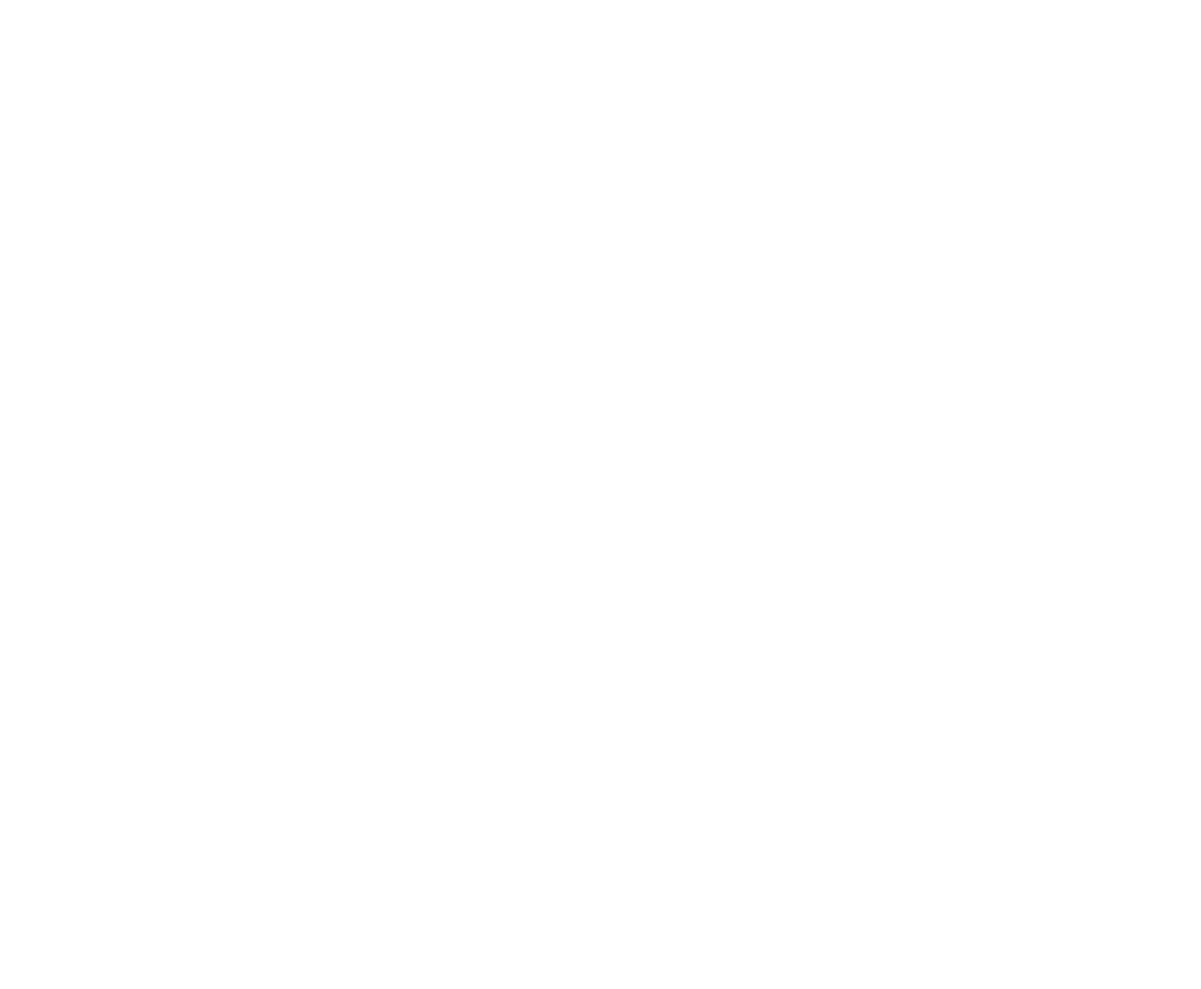
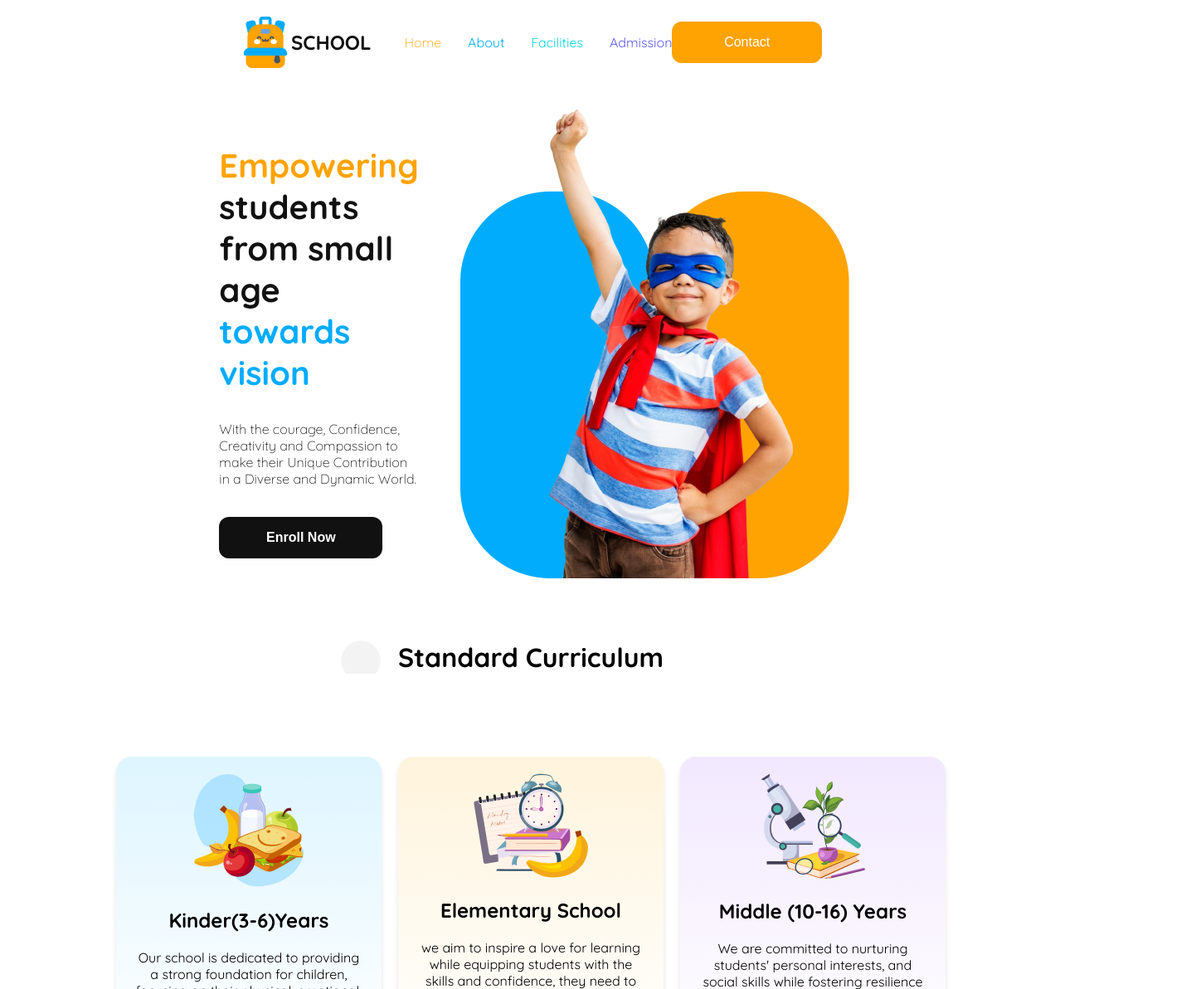
Before and after one commit to isumaiya572/A2-ele-school, a plain HTML site: page index.html in a window 1280 px wide. Shown: the top 1192 px of the page at 83% size, 1448 px wide, since content can reach past the window. Before the commit the page ends 800 px from the top, so only its background shows below. Drawn offline with Linux system fonts and the light colour scheme.

Commit message:
added the navbar-header and standrad curriculm

```diff
--- a/index.html
+++ b/index.html
@@ -6,11 +6,79 @@
     <title>Elementary school</title>
     <link rel="stylesheet" href="style/style.css">
 </head>
-<body>
-    <header>
+<body class="quicksand-font">
+        <nav class="nav-bar container">
+           <div class="main-nav">
+            <img  src="assets/logo.png" alt="logo for school web">
+            <span class="logo-text">SCHOOL</span>
+        </div>
+                <ul class="nav-logo">
+                    <li class="logo-link"><a href="#" class="logo-cls"><span class="cl-1">Home</span> </a></li>
+                    <li class="logo-link"><a href="#" class="logo-cls"><span class="cl-2">About</span></a></li>
+                    <li class="logo-link"><a href="#" class="logo-cls"><span class="cl-3">Facilities</span></a></li>
+                    <li class="logo-link"><a href="#" class="logo-cls"><span class="cl-4">Admission</span></a></li>
+                </ul>
+                <button class="btn-praimary">Contact</button>
+        </nav>
+        <header>
+            <div class="header-section container display-flex">
+                <div class="left-header">
+                   <h2 class="head-title"><span class="color-1">Empowering</span><br>
+                   <span class="color-2"> students from small<br>age</span> <span class="color-3">towards vision</span></h2>
+                   <p class="pera-1">With the courage, Confidence, Creativity and Compassion to
+                     make their Unique Contribution in a Diverse and Dynamic World.</p>
+                     <button class="btn-2">Enroll Now</button>
+                </div>
+                <div class="right-header">
+                      <img src="assets/hero-kids.png" alt="hero-kids">
+                </div>
+            </div>
+        </header>
+    <main>
+        <!-- <h2 class="font-text">Standard Curriculum</h2> -->
+        <div class="card-section container">
+            <h1 class="font-text">Standard Curriculum</h1>
+            <div class="cards-container">
+                <div class="card card-1">
+                    <div class="icon">
+                        <img src="assets/kinder.png" alt="Kinder">
+                    </div>
+                    <h2>Kinder(3-6)Years</h2>
+                    <p> Our school is dedicated to providing a strong foundation for children,
+                         focusing on their physical, emotional, social, and cognitive development.</p>
+                    <a class="read-me-1" href="#">Read More</a>
+                </div>
+                <div class="card card-2">
+                    <div class="icon">
+                        <img src="assets/elementary.png" alt="Elementary">
+                    </div>
+                    <h2>Elementary School</h2>
+                    <p>we aim to inspire a love for learning while equipping students with the skills and confidence,
+                     they need to thrive in an ever-changing world.</p>
+                    <a class="read-me-2" href="#">Read More</a>
+                </div>
+                <div class="card card-3">
+                    <div class="icon">
+                        <img src="assets/middle.png" alt="Middle">
+                    </div>
+                    <h2>Middle (10-16) Years</h2>
+                    <p>We are committed to nurturing students'
+                     personal interests, and social skills while fostering resilience and independence.</p>
+                    <a class="read-me-3" href="#">Read More</a>
+                </div>
+           </div>
+           <!-- unsing unicode/ special charecter for button  -->
+           <div class="navigation">
+            <button class="left">&#10094</button>
+            <button class="right">&#10095</button>
+        </div>
+            <section>
+                <h1 class="font-text">Our Stories</h1>
+                <div class="img-11">
+                    <img src="assets/bg.png" alt="background image">
+                </div>
+            </section>
 
-    </header>
-    <main>
 
     </main>
     <footer>
--- a/style/style.css
+++ b/style/style.css
@@ -0,0 +1,221 @@
+@import url('https://fonts.googleapis.com/css2?family=Quicksand:wght@300..700&display=swap');
+.quicksand-font{
+  font-family: "Quicksand", serif;
+  font-optical-sizing: auto;
+  font-weight: 400;
+  font-style: normal;
+}
+/* shaerd style  */
+.display-flex{
+    display: flex;
+}
+ul{
+    list-style: none;
+}
+ul >li >a{
+    text-decoration: none;
+}
+.logo-school{
+    position: absolute;
+    top: 20px;
+    left: 141px;
+}
+.card-1{
+    background-color: #FFFFFF;
+    background-image: linear-gradient(#DEF5FF, #FFFFFF);
+}
+.card-2{
+    background-color: #FFFFFF;
+    background-image: linear-gradient(#FFF4DC, #FFFFFF);
+}
+.card-3{
+    background-color: #FFFFFF;
+    background-image: linear-gradient(#F2E8FF, #FFFFFF);
+}
+
+
+/* utility class */
+.container{
+    max-width: 1440px;
+    margin-inline: auto;
+    padding-inline: var(--padding-section);
+    /* overflow: hidden; */
+}
+.nav-bar{
+    display: flex;
+    margin: 20px 140px;
+    align-items: center;
+    justify-content: space-between;
+    /* box-shadow: 0 2px 5px rgba(0, 0, 0, 0.1); */
+}
+.nav-bar .main-nav {
+       display: flex;
+       align-items: center;
+}
+.nav-bar .main-nav img{
+     margin-left: 141px;
+}
+.nav-bar .logo-text{
+    font-weight: bold;
+    font-size: 1.5rem;
+    color: #111111;
+}
+.nav-bar .nav-logo{
+    align-items: center;
+    /* justify-content: space-between; */
+    font-weight: 400;
+    font-size: 1.02rem;
+}
+.nav-logo{
+    display: flex;
+    gap: 32px;
+}
+/* naver anchor color */
+.cl-1{
+    font-weight: 300;
+    font-size: 1rem;
+    color: #FEA301;
+}
+.cl-2{
+    font-weight: 400;
+    font-size: 1rem;
+    color:  #01ACFD;
+}
+.cl-3{
+    font-weight: 400;
+    font-size: 1rem;
+    color:  #05D4DF;
+}
+.cl-4{
+    font-weight: 400;
+    font-size: 1rem;
+    color: #5D58EF;
+}
+.btn-praimary{
+    height: 50px;
+    width: 197px;
+    color: #FFFFFF;
+    margin-right: 141px;
+    font-size: 1.0rem;
+    background-color: #FEA301;
+    border: none;
+    border-radius: 12px;
+}
+/* herder section */
+header{
+    padding: 20px  140px ;
+}
+.header-section{
+    justify-content: center;
+    padding-left: 140px;
+    padding-right: 141px;
+    align-items: center;
+    gap: 50px;
+}
+.head-title{
+    font-weight: bold;
+    font-size: 2.5rem;
+}
+.color-1{
+    color: #FEA301;
+}
+.color-2{
+    color: #111111;
+}
+.color-3{
+    color: #01ACFD;
+}
+.pera-1{
+    font-weight: 300;
+    font-size: 1.0rem;
+    color: #111111;
+}
+.btn-2{
+    width: 197px;
+    height: 50px;
+    color: #FFFFFF;
+    border-radius: 12px;
+    border: none;
+    background-color: #111111;
+    font-weight: bold;
+    font-size: 1.0rem;
+    margin-top: 20px;
+
+}
+.right-header{
+    width: 460px;
+    height: 570px;
+}
+/* cart style section  */
+.font-text{
+    margin-top: 60px;
+    background-image: url(../assets/bg.png);
+    background-repeat: repeat;
+    align-content: center;
+    background-position-x: center;
+    margin-bottom: 80px;
+    font-weight: bold;
+    font-size: 2.0rem;
+    text-align: center;
+}
+/* card container  */
+.cards-container{
+    display: flex;
+    justify-content: center;
+    gap: 20px;
+    flex-wrap: wrap;
+    padding: 20px;
+}
+.card {
+    /* background: #fff; */
+    border-radius: 18.86px;
+    box-shadow: 0 4px 6px rgba(0, 0, 0, 0.1);
+    width: 280px;
+    text-align: center;
+    align-items: center;
+    padding: 20px;
+    transition: transform 0.3s ease, box-shadow 0.3s ease;
+}
+.card:hover {
+    transform: translateY(-18px);
+    box-shadow: 0 6px 18px rgba(0, 0, 0, 0.2);
+}
+.card a{
+    text-decoration: none;
+    font-size: 0.98rem;
+    font-weight: bold;
+}
+.read-me-1{
+    color: #64C8FF;
+}
+.read-me-2{
+    color: #F0AA00;
+}
+.read-me-3{
+    color: #8700FF;
+}
+/* font aowsome kit */
+.navigation {
+    text-align: center;
+    margin-top: 80px;
+    margin-bottom: 60px;
+}
+.navigation button {
+    background: #FEA301;
+    color: #FFFFFF;
+    border: none;
+    border-radius: 50%;
+    font-size: 24px;
+    width: 50px;
+    height: 50px;
+    transition: background-color 0.3s ease;
+}
+.navigation button:hover {
+    background: #6d4a03da;
+}
+/* our storys */
+.img-11{
+    background-color: #FFFFFF;
+    background-repeat: no-repeat;
+    background-image: linear-gradient( #FFFFFF,#fbe6c0);
+}
```
